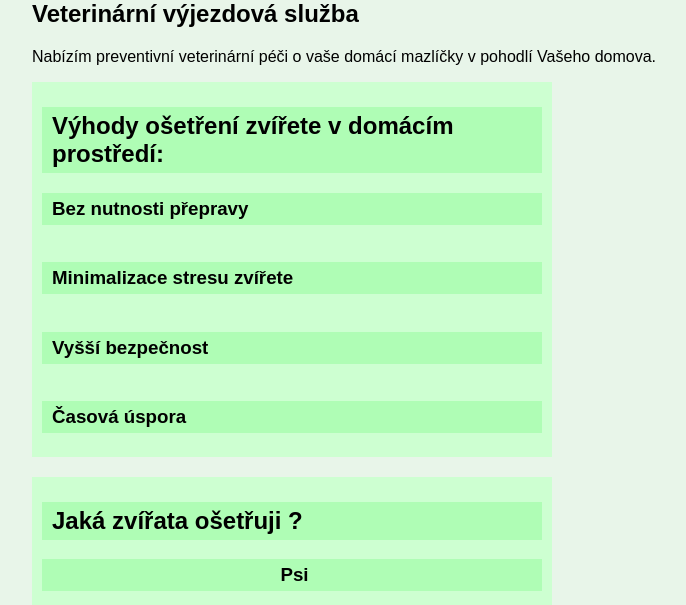
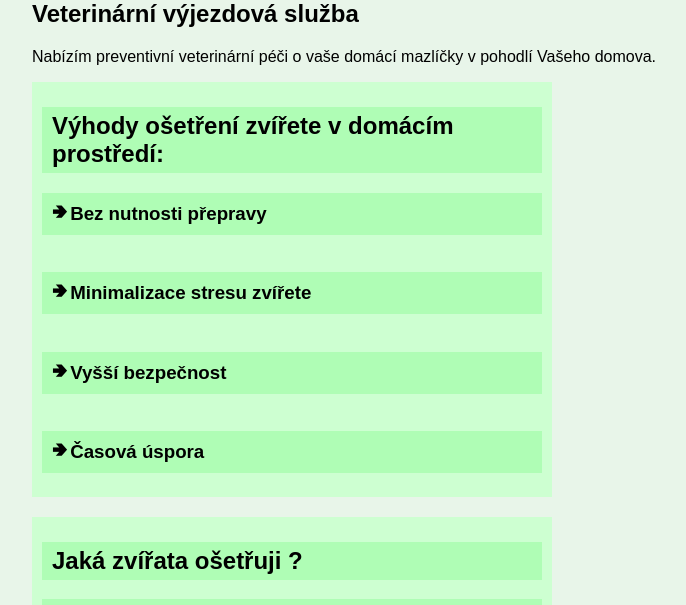
Before and after one commit to VitaPhoneCZ/veterina, a PHP site: page / in a window 1280 px wide. Shown: the part 226-831 px from the top of the page, without its empty margins (0-686 px from the left). Run offline with PHP 8.4, Linux system fonts and the light colour scheme.

Commit message:
animace sipky

```diff
--- a/index.html
+++ b/index.html
@@ -20,14 +20,13 @@
         <a href="services.html">Služby</a>
         <a href="contact.html">Kontakt</a>
         <a href="cenik.html">Ceník</a>
-        <!--<a href="test.html">test</a>-->
     </nav>
     <div class="container">
         <h2>Veterinární výjezdová služba</h2>
         <p>Nabízím preventivní veterinární péči o vaše domácí mazlíčky v pohodlí Vašeho domova.</p>
         <div class="tabulka1">
             <h2>Výhody ošetření zvířete v domácím prostředí:</h2>
-            <h3 class="expandable">Bez nutnosti přepravy</h3>
+            <h3 class="expandable"><span class="arrow">🢂</span>Bez nutnosti přepravy</h3>
             <div class="content">
                 <p>Velmi vhodné pro ty, kdo se nemají například jak k veterináři dopravit, doprava s mazlíčkem by byla
                     příliš komplikovaná nebo zvířátko není dostatečně zvyklé na cestování. Rádi tuto možnost využijí
@@ -35,7 +34,7 @@
                     majitelé
                     koček, které jsou obecně velmi citlivé ke stresu spojeným s přepravou.</p>
             </div>
-            <h3 class="expandable">Minimalizace stresu zvířete</h3>
+            <h3 class="expandable"><span class="arrow">🢂</span>Minimalizace stresu zvířete</h3>
             <div class="content">
                 <p>Díky výjezdové službě až k Vám domů můžeme zvíře ošetřit/vyšetřit přímo v pohodlí domova. Odpadá
                     stres
@@ -44,7 +43,7 @@
                     zvířat či cizích osob. Omezení stresu je navíc velmi efektivní, jelikož zvířata mohou být ve větší
                     psychické pohodě a vyšetření proběhne mnohdy i výrazně rychleji.</p>
             </div>
-            <h3 class="expandable">Vyšší bezpečnost</h3>
+            <h3 class="expandable"><span class="arrow">🢂</span>Vyšší bezpečnost</h3>
             <div class="content">
                 <p>Nedochází k rizikovému kontaktu s ostatními zvířaty, což je zvláště důležité u štěňat/koťat, mladých
                     nebo
@@ -52,7 +51,7 @@
                     další
                     zvířata.</p>
             </div>
-            <h3 class="expandable">Časová úspora</h3>
+            <h3 class="expandable"><span class="arrow">🢂</span>Časová úspora</h3>
             <div class="content">
                 <p>Termín návštěvy předem společně dohodneme, přesně tak budete vědět datum a čas návštěvy a vyhnete se
                     tak
--- a/script.js
+++ b/script.js
@@ -2,5 +2,6 @@ document.querySelectorAll('.expandable').forEach(function(expandable) {
     expandable.addEventListener('click', function() {
         var content = this.nextElementSibling;
         content.classList.toggle('show');
+        this.classList.toggle('active');
     });
 });
--- a/styles.css
+++ b/styles.css
@@ -71,28 +71,6 @@ nav a {
     padding: 5px;
     padding-left: 10px;
 }
-/*----------------------*/
-.expandable {
-    cursor: pointer;
-}
-.content {
-    max-height: 0;
-    overflow: hidden;
-    transition: max-height 0.5s ease-out;
-}
-.content p {
-    transform: translateY(-100%);
-    opacity: 0;
-    transition: transform 0.5s ease-out, opacity 0.5s ease-out;
-}
-.content.show {
-    max-height: 500px; /* Adjust this value based on your content's height */
-}
-.content.show p {
-    transform: translateX(0);
-    opacity: 1;
-}
-/*----------------------*/
 .tabulka2 {
     margin-top: 20px;
     background-color: #cdffd1;
@@ -114,3 +92,48 @@ nav a {
     padding: 5px;
     padding-left: 10px;
 }
+/*-----------otevirani-----------*/
+.expandable {
+    cursor: pointer;
+}
+.content {
+    max-height: 0;
+    overflow: hidden;
+    transition: max-height 0.5s ease-out;
+}
+.content p {
+    transform: translateY(-100%);
+    opacity: 0;
+    transition: transform 0.5s ease-out, opacity 0.5s ease-out;
+}
+.content.show {
+    max-height: 500px; /* Adjust this value based on your content's height */
+}
+.content.show p {
+    transform: translateX(0);
+    opacity: 1;
+}
+/*-----------šipka-----------*/
+
+.expandable {
+    cursor: pointer;
+    display: flex;
+    align-items: center;
+}
+
+.expandable .arrow {
+    transition: transform 0.3s;
+    margin-right: 3px;
+}
+
+.expandable.active .arrow {
+    transform: rotate(90deg);
+}
+
+
+
+.content.show {
+    max-height: 200px; /* Adjust this value based on your content's height */
+    transition: max-height 0.5s ease-in;
+}
+/*-----------konec-----------*/
```
Also changed, not shown: test.html (deleted, +0 -59 lines).
